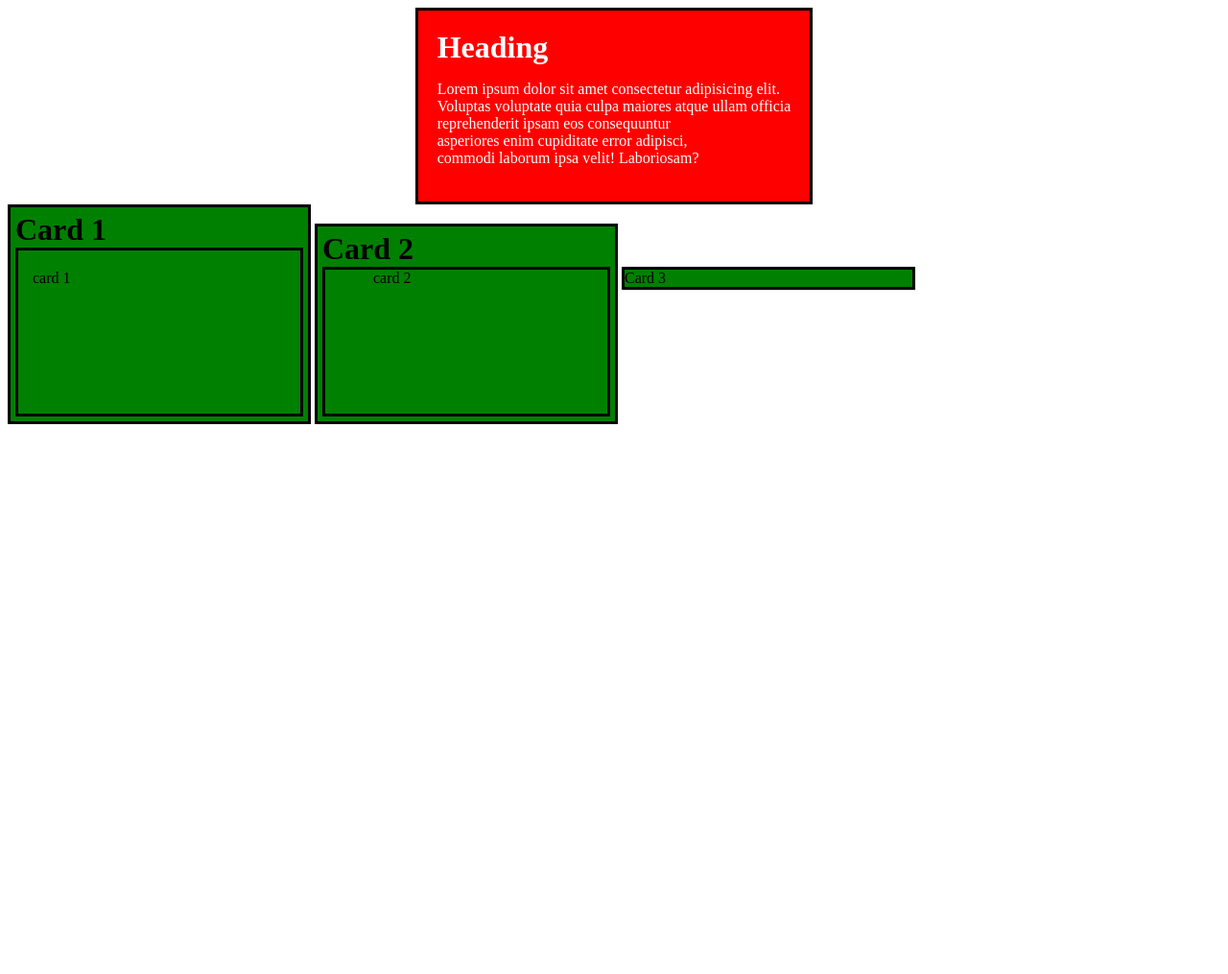
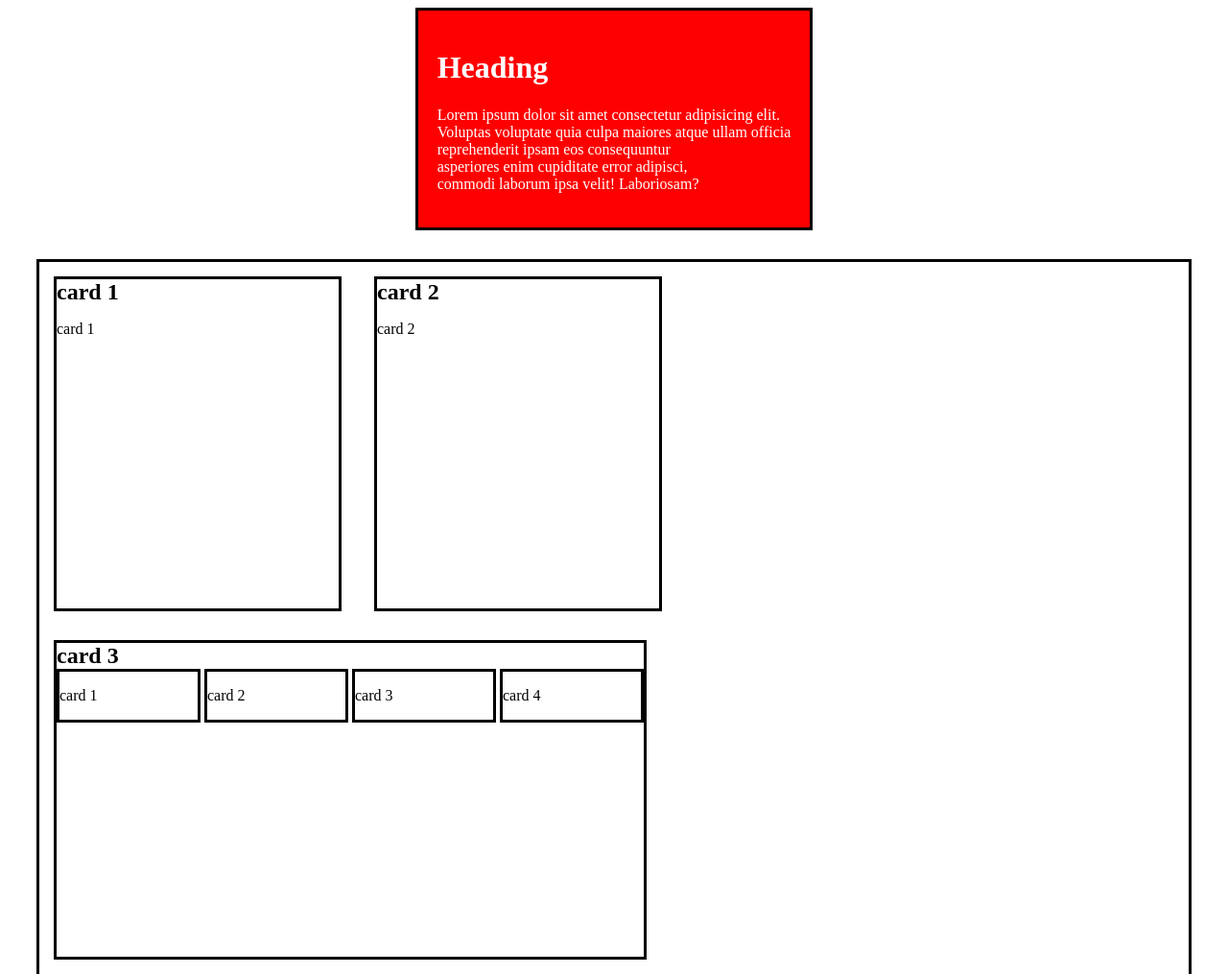
Before and after one commit to MrAlif29/training-al, a plain HTML site: page index.html in a window 1280 px wide. Shown: the top 1015 px of the page at 96% size. Before the commit the page ends 800 px from the top, so only its background shows below. Drawn offline with Linux system fonts and the light colour scheme.

Commit message:
coba diliat

```diff
--- a/index.html
+++ b/index.html
@@ -15,14 +15,32 @@
         asperiores enim cupiditate error adipisci,<br>
         commodi laborum ipsa velit! Laboriosam?</p>
     </div>
-    <div class="card">
-        <div class="card1"><h1>Card 1</h1>
-            <div class="inside1">card 1</div>
+    <div class="cards">
+     <div class="card">
+        <h2>card 1</h2>
+        <div class="insidecard">
+            <p>card 1</p>
         </div>
-        <div class="card2"><h1>Card 2</h1>
-            <div class="inside2">card 2</div>
+     </div>
+     <div class="card">
+        <h2>card 2</h2>
+        <div class="insidecard">
+            <p>card 2</p>
         </div>
-        <div class="card3">Card 3</div>
+     </div>
+     <div class="card">
+        <h2>card 3</h2>
+            <div class="insidecard">
+                <div class="inside3  "><p>card 1</p></div>
+                <div class="inside3  "><p>card 2</p></div>
+                <div class="inside3  "><p>card 3</p></div>
+                <div class="inside3  "><p>card 4</p></div>
+            </div>
+     </div>
     </div>
+    <div class="box border"></div>
+    <div class="box2 border"></div>
+    <div class="box3 border"></div>
+-->
 </body>
 </html>
--- a/style.css
+++ b/style.css
@@ -1,6 +1,12 @@
 
+*{
+    box-sizing: border-box;
+}
 
-.box1 {
+h2 {
+    margin: 0px;
+}
+.box1{
     padding: 20px;
     margin: 0 auto;
     background-color: red;
@@ -11,58 +17,29 @@
     max-width: fit-content;
 }
 
-.box1 > h1 {
-    margin: 0;
+.cards {
+    border: 3px solid black;
+    display: block;
+    min-width: fit-content;
+    margin: 30px;
 }
 
+.card {
+    display: inline-block;
+    border: 3px solid black;
+    vertical-align: top ;
+    min-width: 300px;
+    margin: 15px;
+}
 
-.card1 > h1{
-    margin:0;
+.insidecard {
+    min-height: 300px;
+}
+
+.inside3 {
+    border: 3px solid black;
+    display: inline-block;
+    width: 150px;
+
 
 }
-.card1 {
-    display:inline-block;
-    background-color: green;
-    border-style: solid;
-    border-color: black;
-    padding: 5px;
-    min-width: 300px;
-
-}
-
-.inside1 {
-    border-style: solid;
-    border-color: black;
-    min-height: 150px;
-    padding-top: 20px;
-    padding-left: 15px;
-
-}
-
-
-
-.card2 > h1{
-    margin: 0;
-}
-.card2 {
-    display:inline-block;
-    background-color: green;
-    border-style: solid;
-    border-color: black;
-    padding: 5px;
-    min-width: 300px;
-}
-
-.inside2 {
-    border-style: solid;
-    border-color: black;
-    min-height: 150px;
-    padding-left: 50px;
-}
-.card3{
-    display: inline-block;
-    background-color: green;
-    border-style: solid;
-    border-color: black;
-    width: 300px;
-}
```
